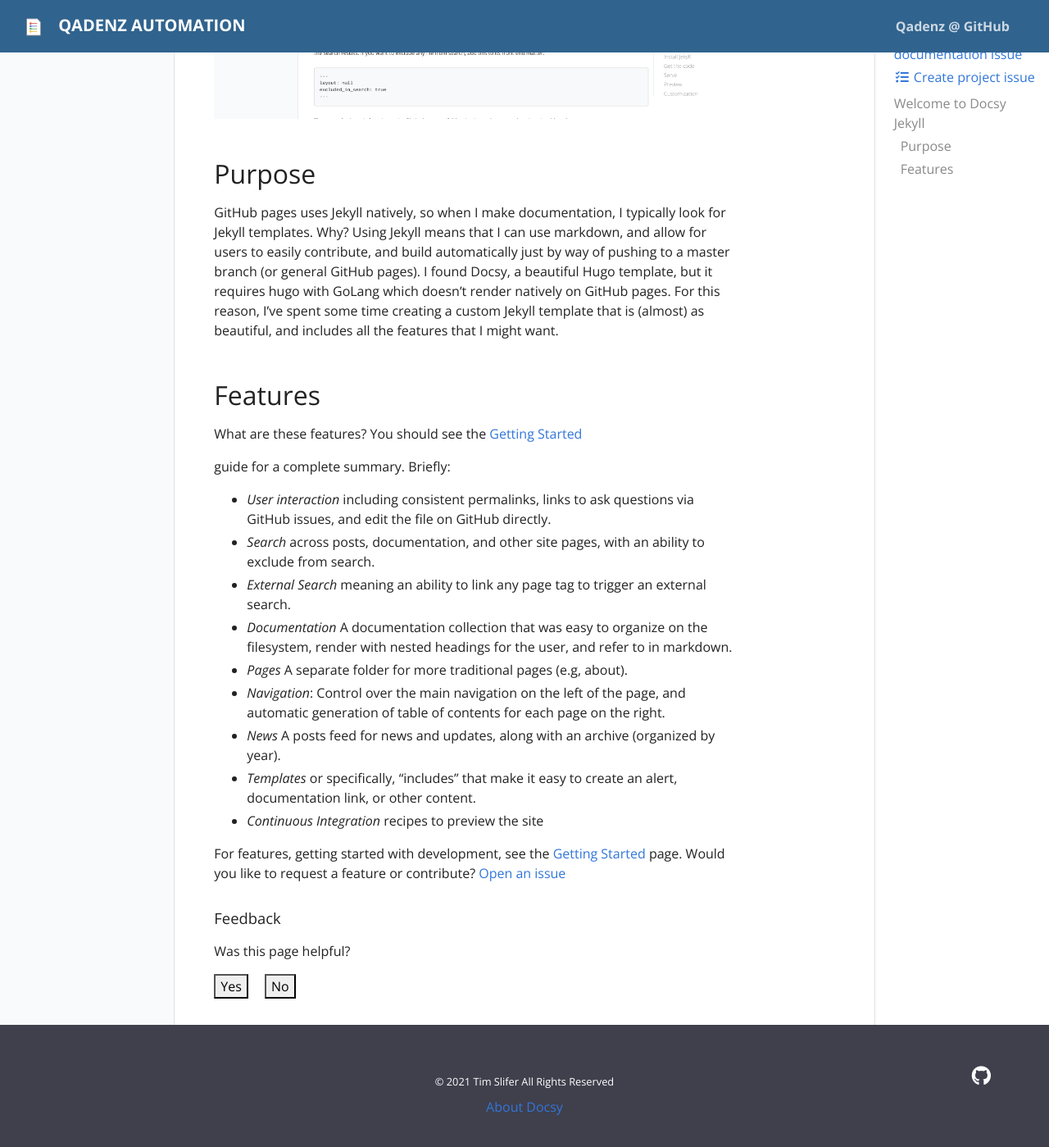
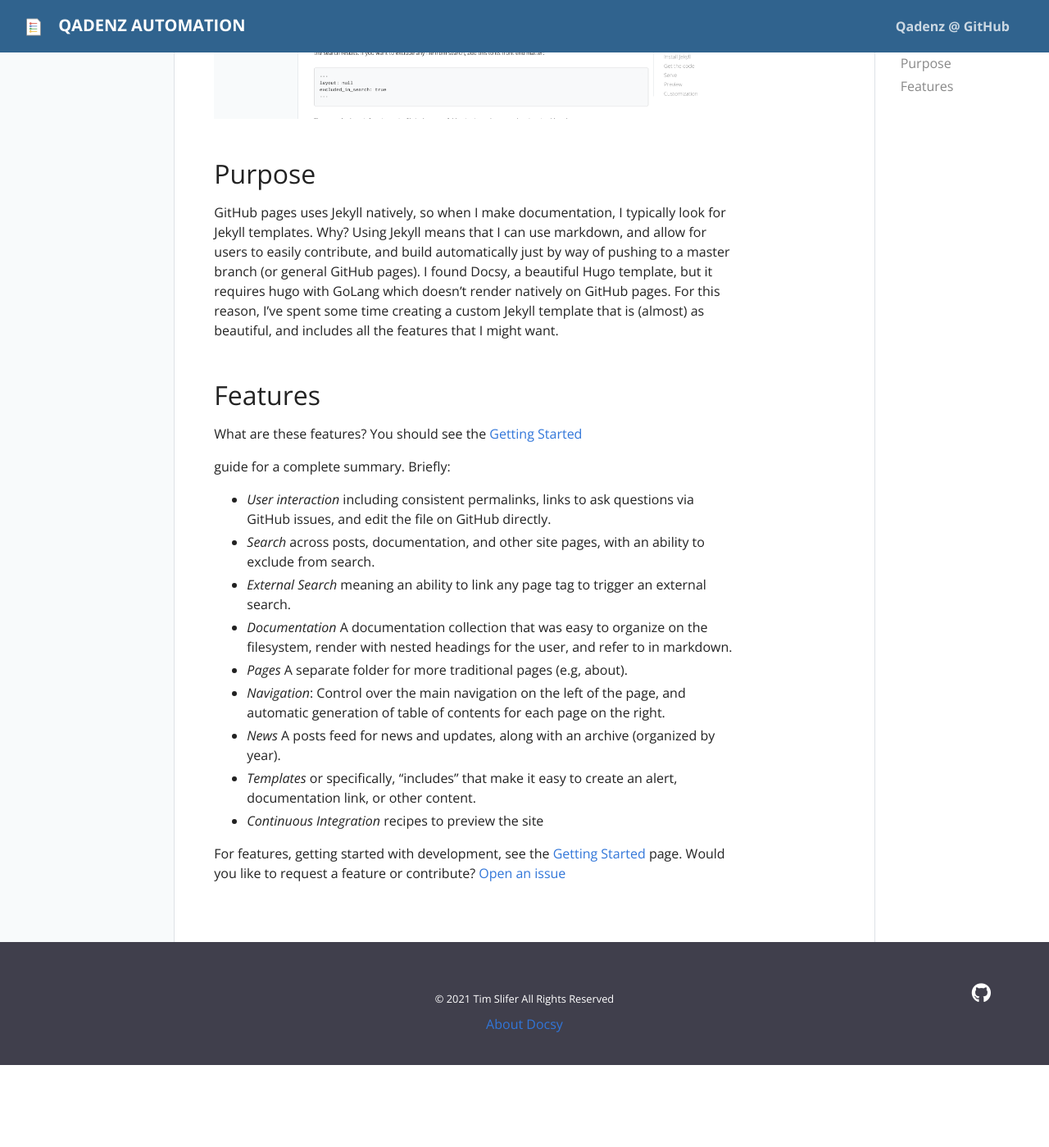
Before and after one commit to qadenz/qadenz.github.io, a Jekyll site: the page built from pages/index.md, in a window 1280 px wide and 1400 px high, scrolled down 385 px. Shown: the whole window at 82% size. Built offline with Jekyll 4.4.1, drawn with Linux system fonts in a browser that asks for light colours; after the commit the page ends 1684 px from its top, so only the background shows below that; part of the change alters nothing that is shown.

Commit message:
Disabled feedback links

```diff
--- a/_config.yml
+++ b/_config.yml
@@ -30,6 +30,7 @@ url: "https://qadenz.github.io" # the base hostname & protocol for your site
 
 # Social (First three Required)
 repo: "https://github.com/qadenz/qadenz"
+repo2: "https://github.com/qadenz/qadenz.github.io"
 github_user: "qadenz"
 github_repo: "qadenz"
 github_branch: "master"
@@ -40,7 +41,7 @@ linkedin: null
 dockerhub: null
 
 # Should there be feedback buttons at the bottom of pages?
-feedback: true
+feedback: false
 
 # Link to a privacy policy in footer, uncomment and define if wanted
 # privacy: https://domain.com/privacy
```
